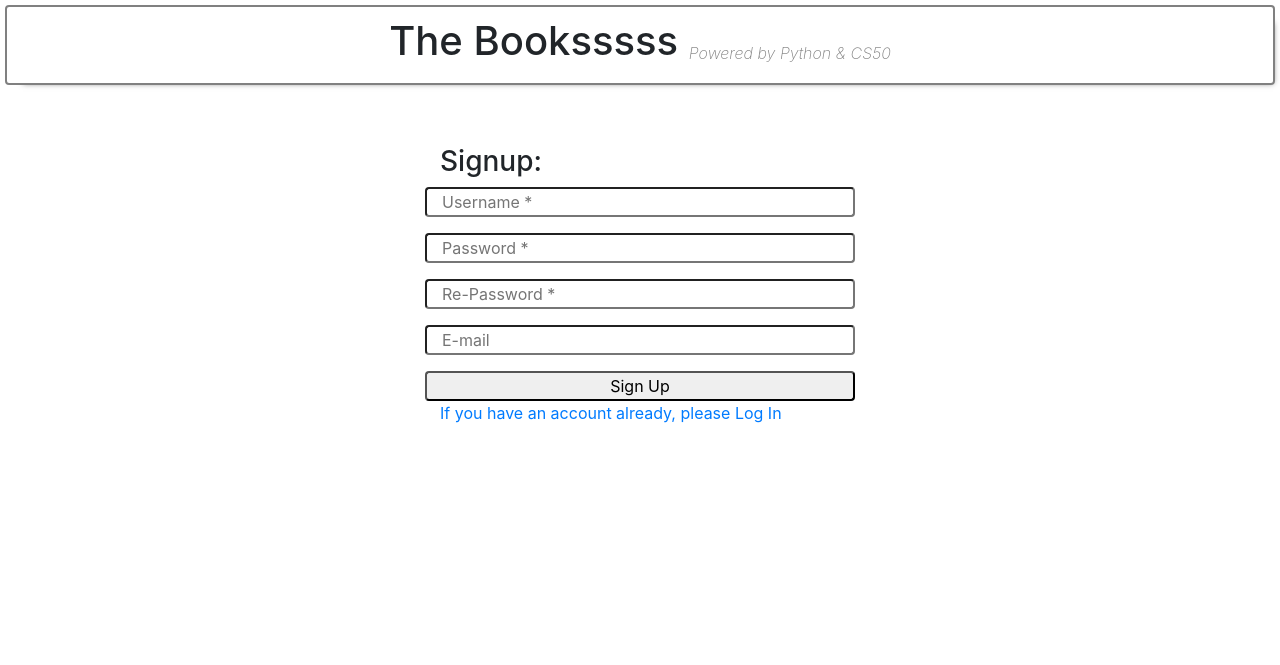
After one commit to Martin-Fiala/TheBooksss, a Flask app: page /signup in a window 1280 px wide. The commit adds this page. Shown: the top 665 px of the page. Run offline with Flask 2, Linux system fonts and the light colour scheme; some libraries are stand-ins or nearby versions.

Commit message:
Signup page created, new route added to app.py

```diff
--- a/app.py
+++ b/app.py
@@ -5,3 +5,7 @@ app = Flask(__name__)
 @app.route("/")
 def index():
 	return render_template("index.html")
+
+@app.route("/signup")
+def signup():
+	return render_template("signup.html")
--- /dev/null
+++ b/templates/signup.html
@@ -0,0 +1,40 @@
+{% extends "layout.html" %}
+
+
+{% block title %}
+	The Booksssss - Signup
+{% endblock %}
+
+
+{% block css %}
+
+{% endblock %}
+
+
+{% block body %}
+	<div id="form">
+		<form action="{{ url_for('index') }}" method="post">
+			<div>
+				<h3>Signup:</h3>
+			</div>
+			<div class="form-group row">
+				<input class="rounded col-12" id="form-name" type="text" name="name" placeholder="Username *" required>
+			</div>
+			<div class="form-group row">
+				<input class="rounded col-12" id="form-password" type="password" name="password" placeholder="Password *" required>
+			</div>
+			<div class="form-group row">
+				<input class="rounded col-12" id="form-re-password" type="re-password" name="re-password" placeholder="Re-Password *" required>
+			</div>
+			<div class="form-group row">
+				<input class="rounded col-12" id="form-email" type="email" name="email" placeholder="E-mail">
+			</div>
+			<div class="row">
+				<button class="rounded col-12">Sign Up</button>
+			</div>
+		</form>
+		<div class="row">
+			<span class="col-12"><a href=" {{ url_for('index') }} ">If you have an account already, please Log In</a></span>
+		</div>
+	</div>
+{% endblock %}
```
Also changed, not shown: templates/index.html (+3 -8 lines).
